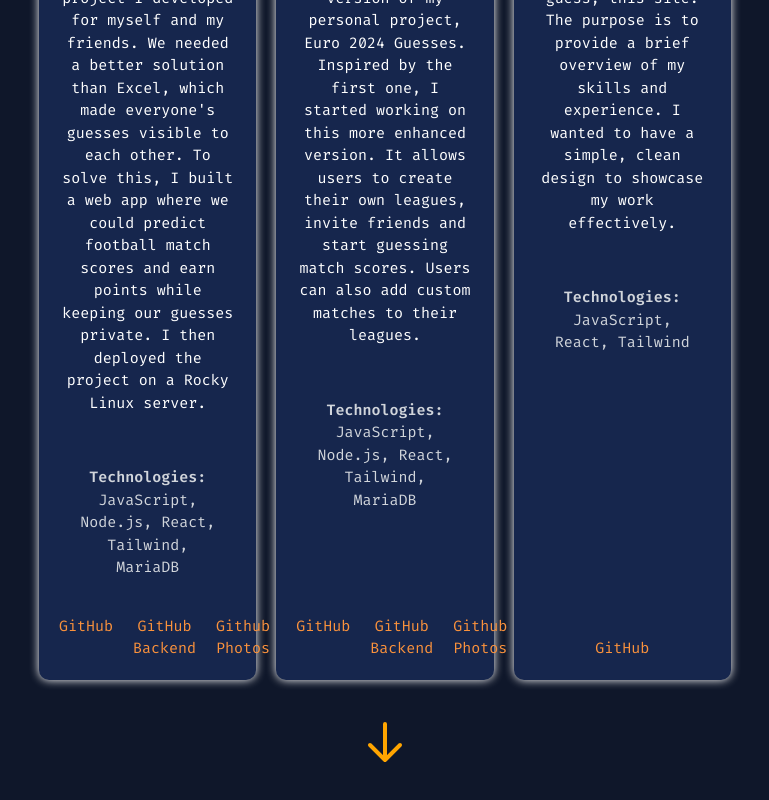
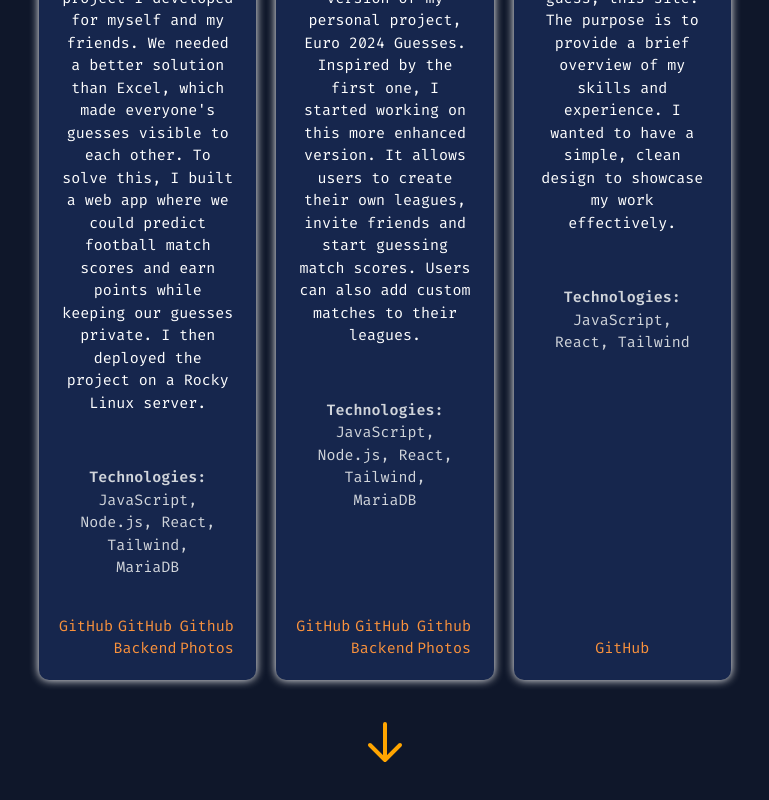
Before and after one commit to jonnekoi/Personal-Portfolio, a React (Vite) app: page / in a window 1280 px wide. Shown: the part 3734-4534 px from the top of the page, without its empty margins (255-1024 px from the left). Built offline with nearby package versions, Linux system fonts and the light colour scheme.

Commit message:
change link name

```diff
--- a/src/components/Projects.jsx
+++ b/src/components/Projects.jsx
@@ -96,13 +96,13 @@ const Projects = () => {
                   </a>
                   {project.servergithublink && (
                       <a href={project.servergithublink} target="_blank" rel="noreferrer"
-                         className="text-orange-400 hover:text-orange-500 ml-5">
+                         className="text-orange-400 hover:text-orange-500">
                         GitHub Backend
                       </a>
                   )}
                   {project.photoslink && (
                   <a href={project.photoslink} target="_blank" rel="noreferrer"
-                      className="text-orange-400 hover:text-orange-500 ml-5">
+                      className="text-orange-400 hover:text-orange-500">
                       Github Photos
                   </a>
                   )}
```
